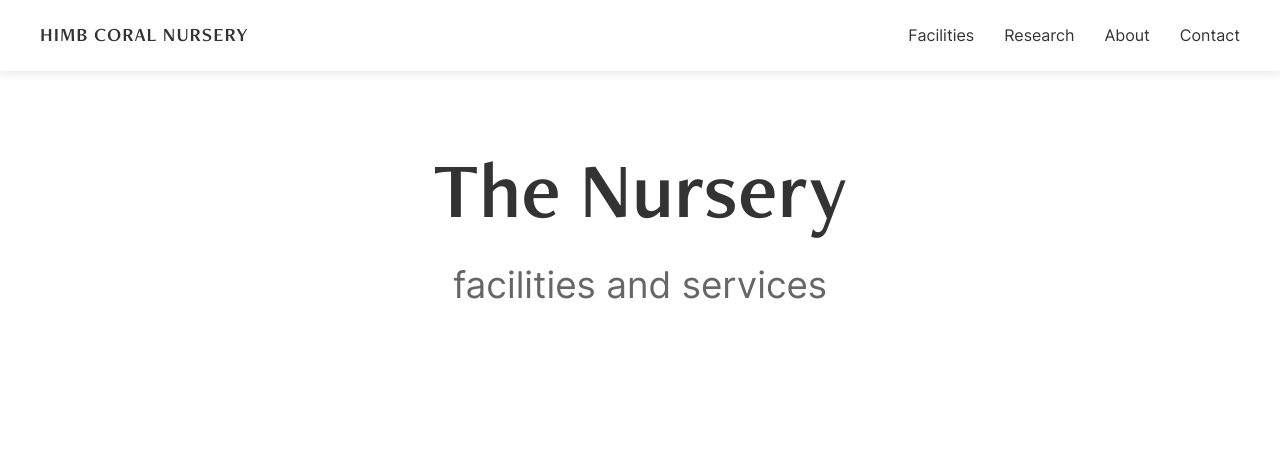
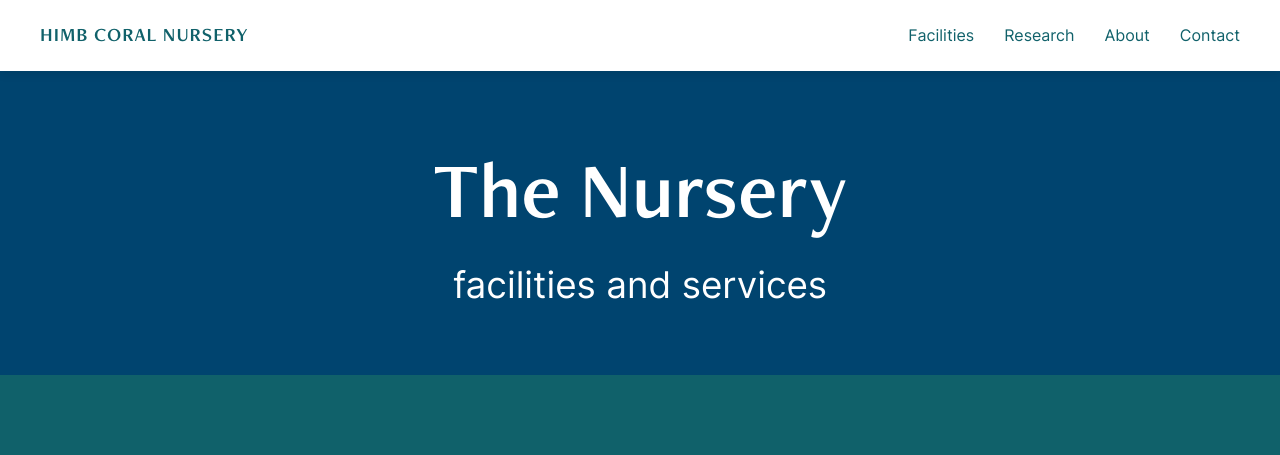
Before and after one commit to himb-coral-nursery/himb-coral-nursery.github.io, a Jekyll site: the page built from facilities.md, in a window 1280 px wide and 1400 px high. Shown: the top 455 px of the window. Built offline with Jekyll 4.4.1, drawn with Linux system fonts in a browser that asks for light colours; grey boxes are pictures that could not be loaded.

Commit message:
overhaul colors to match HIMB

```diff
--- a/assets/css/style.css
+++ b/assets/css/style.css
@@ -5,14 +5,15 @@
 
 body {
   font-family: 'Nursery-Body', sans-serif;
-  background: #fff;
+  background: #10616A; /* Patch Reef */
   overflow-x: hidden;
   line-height: 1.6;
+  color: #fff; /* White text */
 }
 
 h1, h2, h3, .logo {
   font-family: 'Nursery-Heading', sans-serif;
-  color: #222;
+  color: #fff; /* White */
 }
 
 /* ==========================================================================
@@ -38,7 +39,7 @@ h1, h2, h3, .logo {
 .logo {
   font-weight: bold;
   text-decoration: none;
-  color: #333;
+  color: #10616A; /* Patch Reef */
   letter-spacing: 1px;
   font-size: 1.2rem;
   z-index: 10001;
@@ -52,13 +53,13 @@ h1, h2, h3, .logo {
 
 .nav-links a {
   text-decoration: none;
-  color: #333;
+  color: #10616A; /* Patch Reef */
   font-weight: 500;
   transition: 0.3s;
 }
 
 .nav-links a:hover {
-  color: #45BBE6;
+  color: #45BBE6; /* Hawai'i Sky */
 }
 
 /* Hamburger Menu - Hidden on Desktop */
@@ -76,7 +77,7 @@ h1, h2, h3, .logo {
 .hamburger span {
   width: 25px;
   height: 3px;
-  background: #333;
+  background: #10616A; /* Patch Reef */
   margin: 3px 0;
   transition: 0.3s;
   border-radius: 3px;
@@ -166,7 +167,7 @@ h1, h2, h3, .logo {
 }
 
 .page-header {
-  background: white;
+  background: #00446F; /* Deep Ocean */
   padding: 120px 20px 60px;
   text-align: center;
   border-top: 8px solid;
@@ -176,17 +177,18 @@ h1, h2, h3, .logo {
 .page-title {
   font-family: 'Nursery-Heading', sans-serif;
   font-size: 5.0rem;
-  color: #333;
+  color: #fff; /* White */
   margin: 0;
 }
 
 .page-subtitle {
   font-family: 'Nursery-Body', sans-serif;
   font-size: 2.3rem;
-  color: #666;
+  color: #fff; /* White */
   margin: 0px 0 0 0;
   font-weight: 300;
 }
+
 .page-body {
   max-width: 900px;
   margin: 0 auto;
@@ -196,7 +198,7 @@ h1, h2, h3, .logo {
 .page-body h2 {
   font-family: 'Nursery-Heading', sans-serif;
   font-size: 2.2rem;
-  color: #45BBE6;
+  color: #fff; /* White */
   margin-top: 10px;
   margin-bottom: 20px;
   padding-bottom: 10px;
@@ -266,7 +268,7 @@ h1, h2, h3, .logo {
 .page-body h3 {
   font-family: 'Nursery-Heading', sans-serif;
   font-size: 1.6rem;
-  color: #333;
+  color: #fff; /* White */
   margin-top: 30px;
   margin-bottom: 15px;
 }
@@ -275,7 +277,7 @@ h1, h2, h3, .logo {
   font-size: 1.1rem;
   line-height: 1.8;
   margin-bottom: 20px;
-  color: #444;
+  color: #fff; /* White */
 }
 
 .page-body ul, .page-body ol {
@@ -287,23 +289,23 @@ h1, h2, h3, .logo {
   font-size: 1.1rem;
   line-height: 1.8;
   margin-bottom: 10px;
-  color: #444;
+  color: #fff; /* White */
 }
 
 .page-body a {
-  color: #45BBE6;
+  color: #45BBE6; /* Hawai'i Sky */
   text-decoration: none;
   font-weight: 500;
   transition: color 0.3s;
 }
 
 .page-body a:hover {
-  color: #1a8a92;
+  color: #C2E5DF; /* Sandbar - lighter on hover */
   text-decoration: underline;
 }
 
 .page-body strong {
-  color: #222;
+  color: #fff; /* White */
   font-weight: 600;
 }
 
@@ -475,7 +477,7 @@ h1, h2, h3, .logo {
 
   .nav-links a {
     font-size: 2rem;
-    color: #333;
+    color: #10616A;
   }
 
   .section {
```
